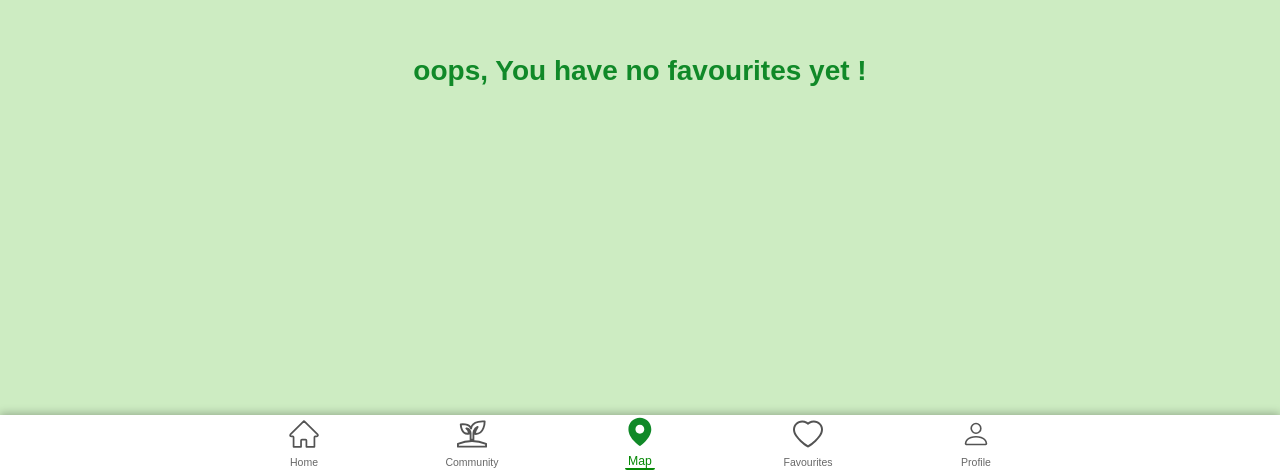
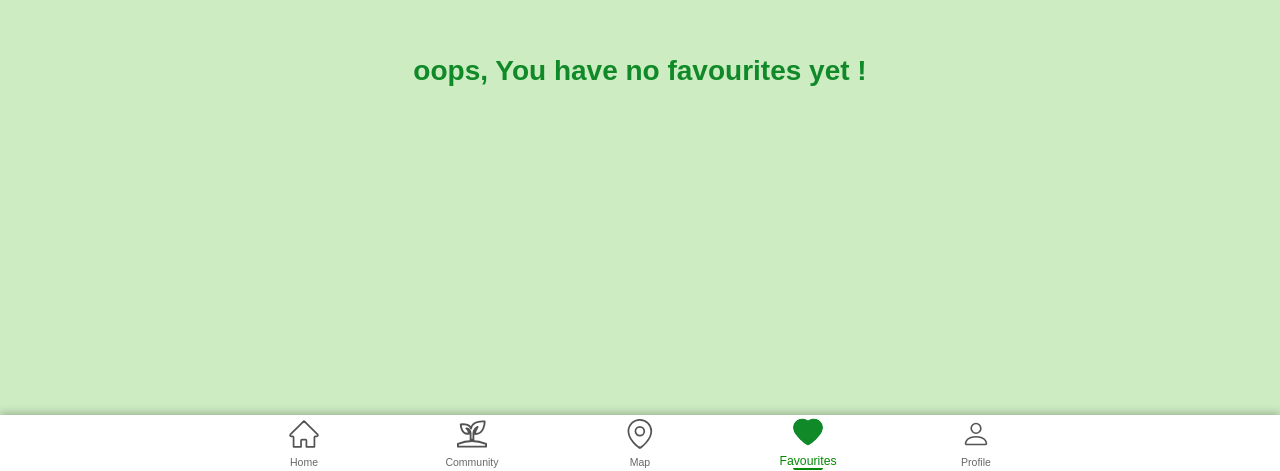
Before and after one commit to phoenixlai833/LocalToMe, a Next.js app: page /favourites in a window 1280 px wide. Shown: the part 329-800 px from the top of the page. Built offline with nearby package versions, Linux system fonts and the light colour scheme.

Commit message:
conflict pages

```diff
--- a/pages/favourites.jsx
+++ b/pages/favourites.jsx
@@ -20,13 +20,10 @@ align-self: center;
 
 
 export default function Favorites() {
-    const [navValue, setNavValue] = useState(2);
     return (
         <FavorPage>
             <Text>oops, You have no favourites yet !</Text>
-            <NavBar value={navValue} onChange={(event, newValue) => {
-                setNavValue(newValue);
-            }} />
+            <NavBar value={3}/>
         </FavorPage>
     )
 
```
Also changed, not shown: pages/favourites/index.jsx (deleted, +0 -9 lines).
